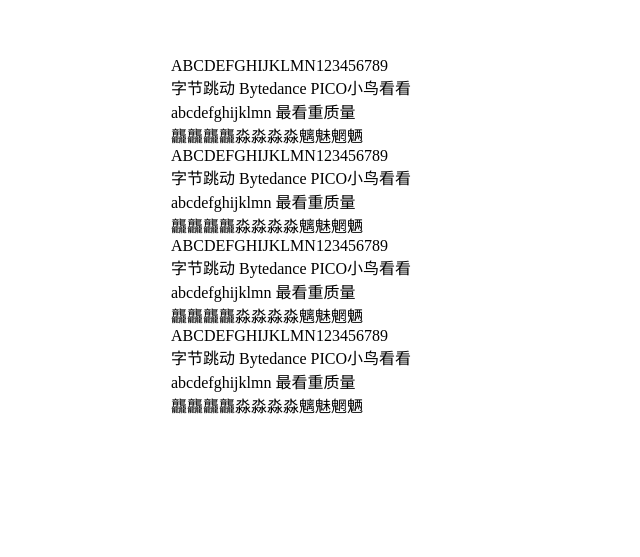
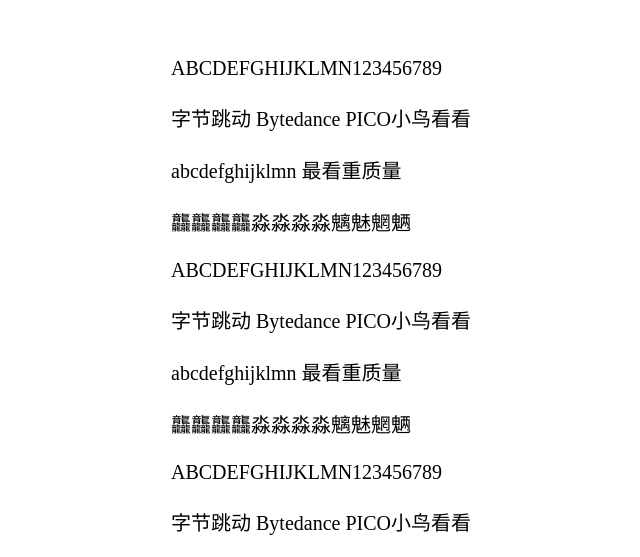
Before and after one commit to makesi-wu/makesi-wu.github.io, a plain HTML site: page index.html in a window 1280 px wide. Shown: the part 243-800 px from the top of the page, without its empty margins (337-977 px from the left). Drawn offline with Linux system fonts and the light colour scheme; a web font is replaced by a local one.

Commit message:
adjust font size

```diff
--- a/index.html
+++ b/index.html
@@ -14,29 +14,29 @@
 
         #font1 {
             font-family: 'myfont';
-            font-size: 16px;
+            font-size: 20px;
         }
     </style>
 </head>
 
 <body>
     <div id="font1" style="margin-left: 500px;margin-top: 300px;">
-        ABCDEFGHIJKLMN123456789<br>
-        字节跳动 Bytedance PICO小鸟看看<br>
-        abcdefghijklmn 最看重质量<br>
-        龘龘龘龘淼淼淼淼魑魅魍魉<br>
-        ABCDEFGHIJKLMN123456789<br>
-        字节跳动 Bytedance PICO小鸟看看<br>
-        abcdefghijklmn 最看重质量<br>
-        龘龘龘龘淼淼淼淼魑魅魍魉<br>
-        ABCDEFGHIJKLMN123456789<br>
-        字节跳动 Bytedance PICO小鸟看看<br>
-        abcdefghijklmn 最看重质量<br>
-        龘龘龘龘淼淼淼淼魑魅魍魉<br>
-        ABCDEFGHIJKLMN123456789<br>
-        字节跳动 Bytedance PICO小鸟看看<br>
-        abcdefghijklmn 最看重质量<br>
-        龘龘龘龘淼淼淼淼魑魅魍魉<br>
+        ABCDEFGHIJKLMN123456789<br><br>
+        字节跳动 Bytedance PICO小鸟看看<br><br>
+        abcdefghijklmn 最看重质量<br><br>
+        龘龘龘龘淼淼淼淼魑魅魍魉<br><br>
+        ABCDEFGHIJKLMN123456789<br><br>
+        字节跳动 Bytedance PICO小鸟看看<br><br>
+        abcdefghijklmn 最看重质量<br><br>
+        龘龘龘龘淼淼淼淼魑魅魍魉<br><br>
+        ABCDEFGHIJKLMN123456789<br><br>
+        字节跳动 Bytedance PICO小鸟看看<br><br>
+        abcdefghijklmn 最看重质量<br><br>
+        龘龘龘龘淼淼淼淼魑魅魍魉<br><br>
+        ABCDEFGHIJKLMN123456789<br><br>
+        字节跳动 Bytedance PICO小鸟看看<br><br>
+        abcdefghijklmn 最看重质量<br><br>
+        龘龘龘龘淼淼淼淼魑魅魍魉<br><br>
     </div>
 </body>
 
```
